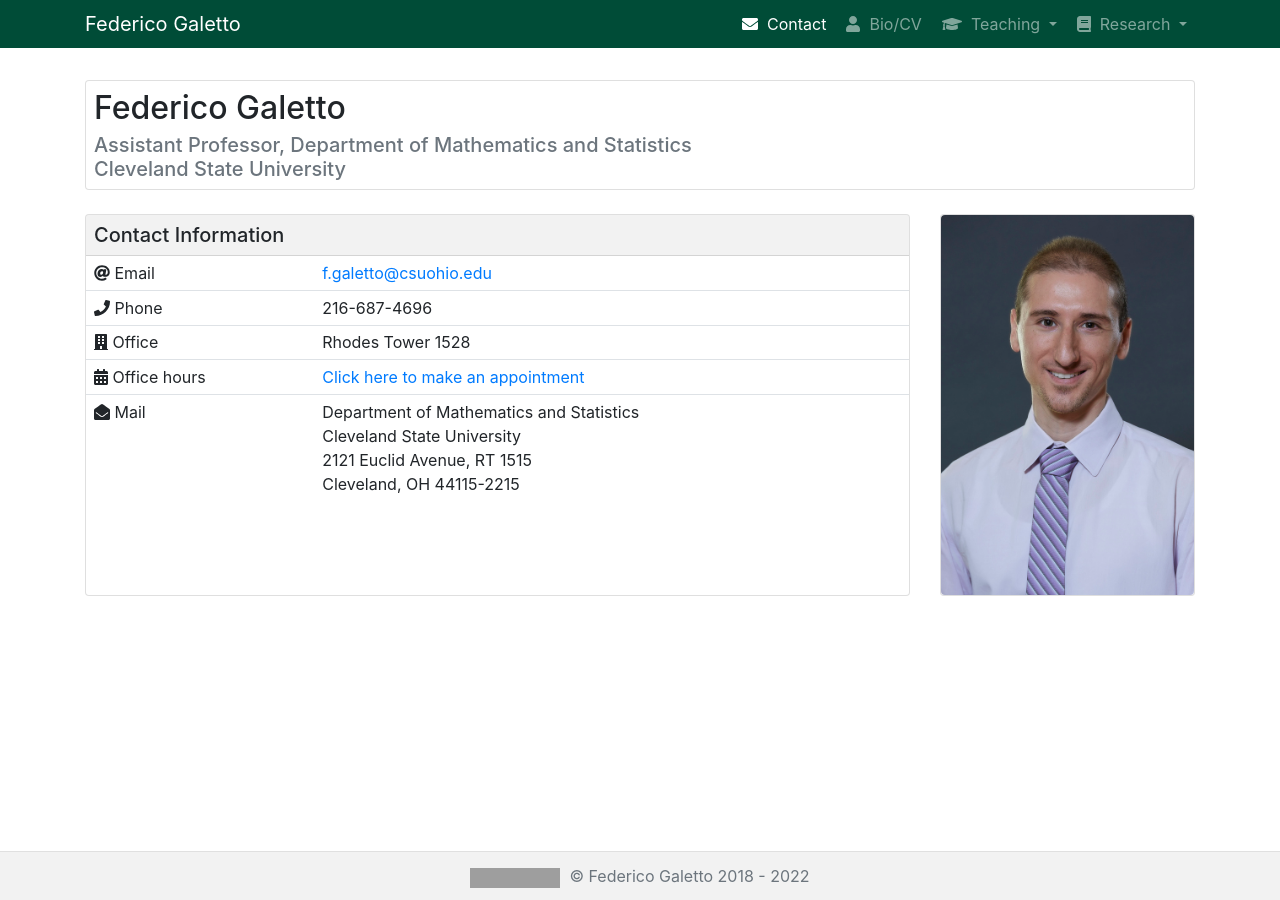
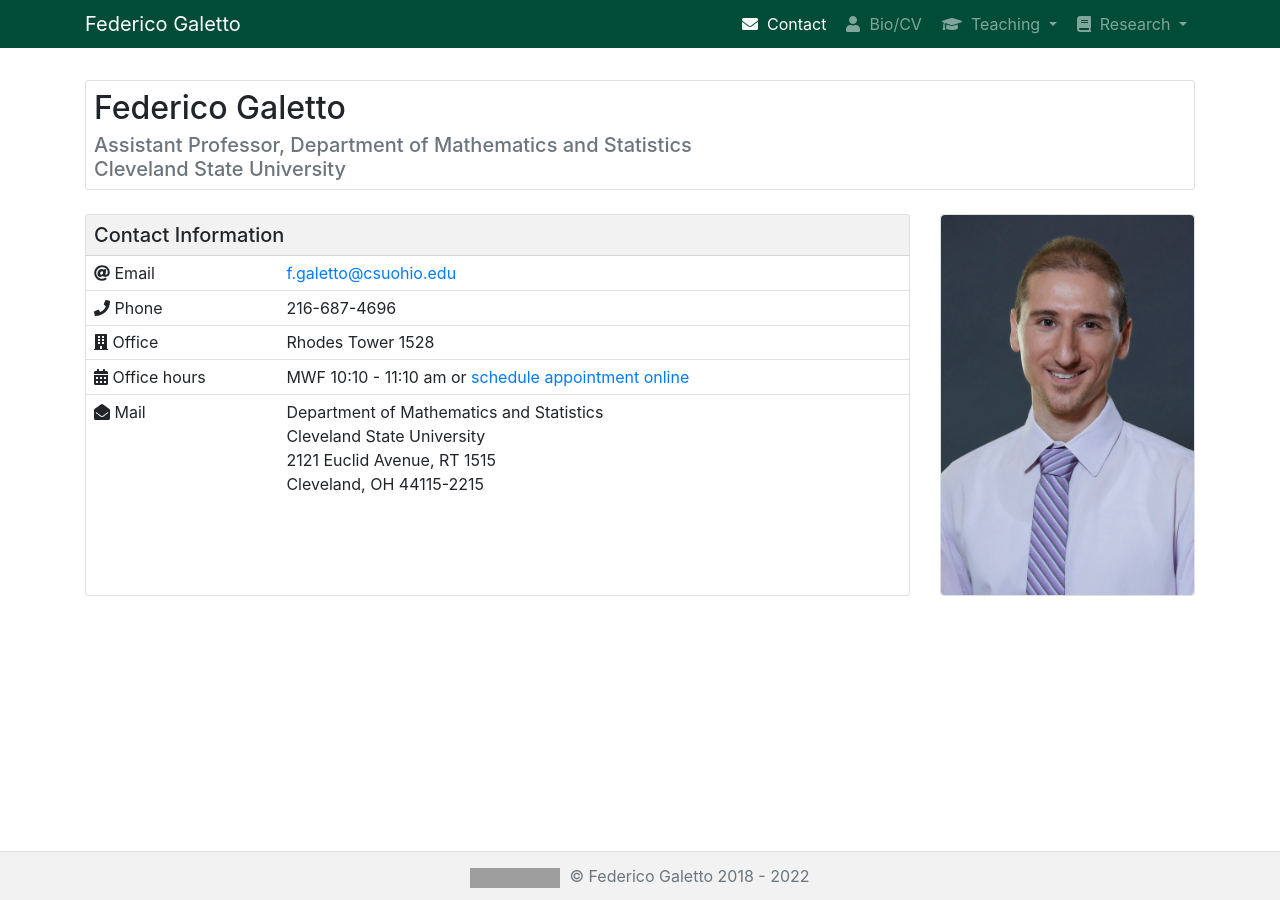
Before and after one commit to galettof/galettof.github.io, a Jekyll site: the page built from index.html, in a window 1280 px wide. Built offline with Jekyll 4.4.1, drawn with Linux system fonts in a browser that asks for light colours; nearby versions of some CDN libraries; grey boxes are pictures that could not be loaded.

Commit message:
in person office hours

```diff
--- a/index.html
+++ b/index.html
@@ -49,7 +49,10 @@ active: contact
 	  <tr>
 	    <td><span class="fas fa-calendar-alt"></span>&nbsp;Office hours</td>
 	    <!--<td>Please request appointments via email at this time</td>-->
-	    <td><a href="https://doodle.com/mm/federicogaletto/make-appointment" target="_blank">Click here to make an appointment</a></td>
+	    <td>
+	      MWF 10:10 - 11:10 am or
+	      <a href="https://doodle.com/mm/federicogaletto/make-appointment" target="_blank">schedule appointment online</a>
+	    </td>
 	  </tr>
 	  <tr>
 	    <td><span class="fas fa-envelope-open"></span>&nbsp;Mail</td>
```
